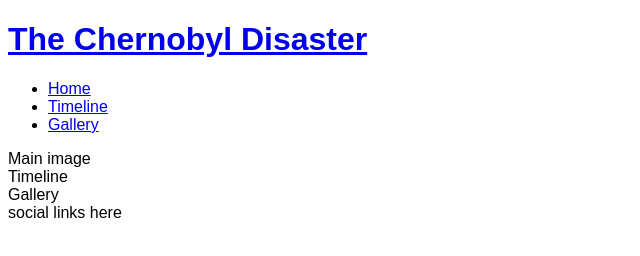
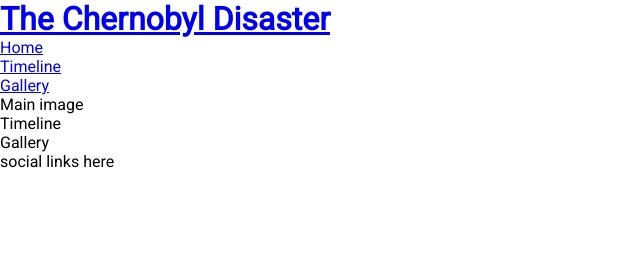
Before and after one commit to PrezBala/Project1, a plain HTML site: page index.html in a window 1280 px wide. Shown: the whole page, without its empty margins (0-640 px from the left). Drawn offline with Linux system fonts and the light colour scheme.

Commit message:
Add google fonts and default margins, padding and borders

```diff
--- a/assets/css/style.css
+++ b/assets/css/style.css
@@ -1,4 +1,16 @@
+@import url('https://fonts.googleapis.com/css2?family=Nunito:wght@300&family=Roboto&display=swap');
+
+
+* {
+
+    margin: 0;
+    padding: 0;
+    border: none;
+
+}
+
 body {
 
-    font-family: Arial;
+    font-family: Roboto, sans-serif;
+    font-weight: 300;
 }
```
